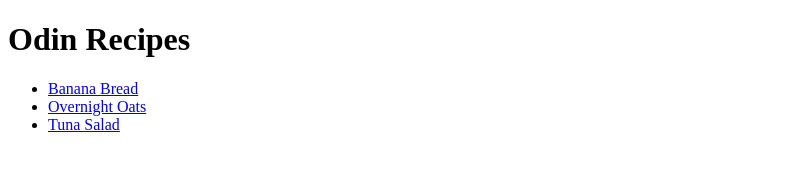
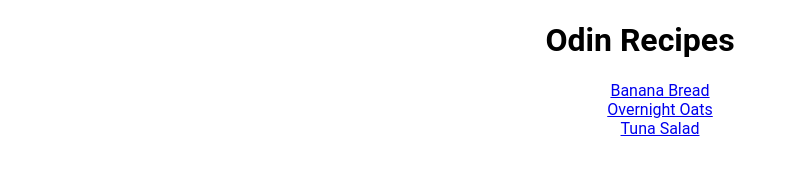
Before and after one commit to JackSetaro/odin-recipes, a plain HTML site: page index.html in a window 1280 px wide. Shown: the whole page, without its empty margins (0-788 px from the left). Drawn offline with Linux system fonts and the light colour scheme.

Commit message:
Add css styling to homepage

```diff
--- /dev/null
+++ b/css/styles.css
@@ -0,0 +1,9 @@
+body {
+    font-family: 'Roboto', sans-serif;
+    text-align: center;
+}
+
+ul{
+    list-style-type: none;
+    text-align: center ;
+}
--- a/index.html
+++ b/index.html
@@ -3,6 +3,7 @@
 <head>
     <meta charset="UTF-8">
     <meta name="viewport" content="width=device-width, initial-scale=1.0">
+    <link rel="stylesheet" href="./css/styles.css">
     <title>Odin Recipes</title>
 </head>
 <body>
```
